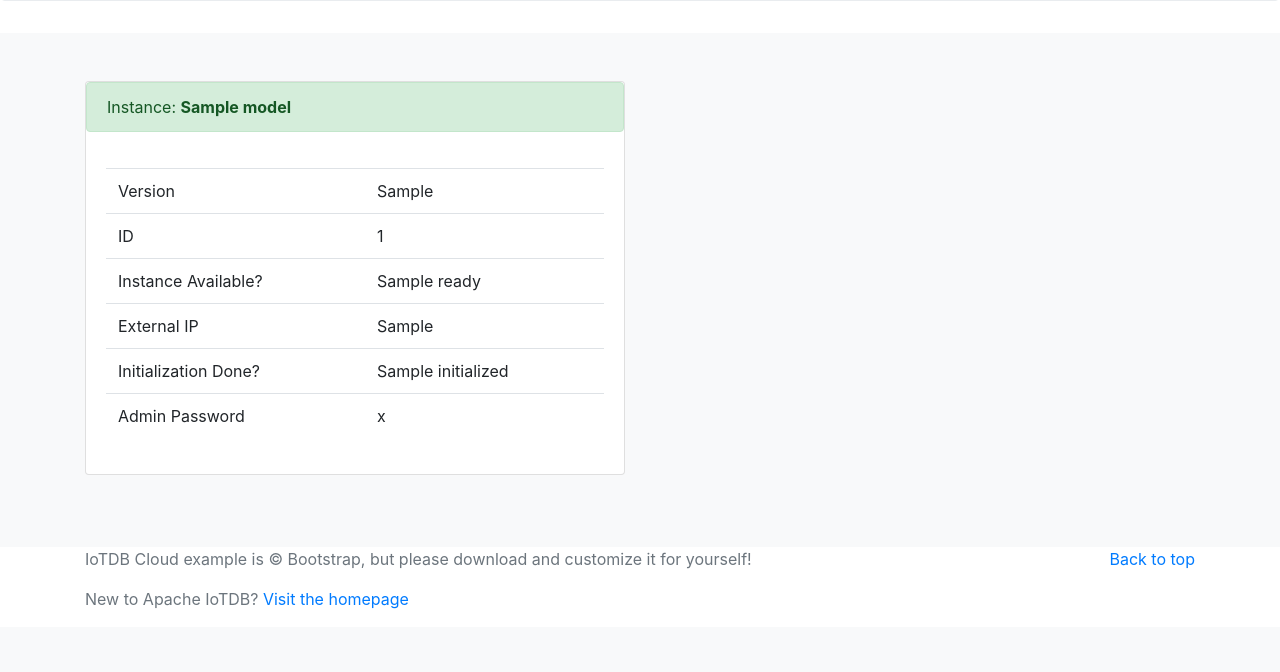
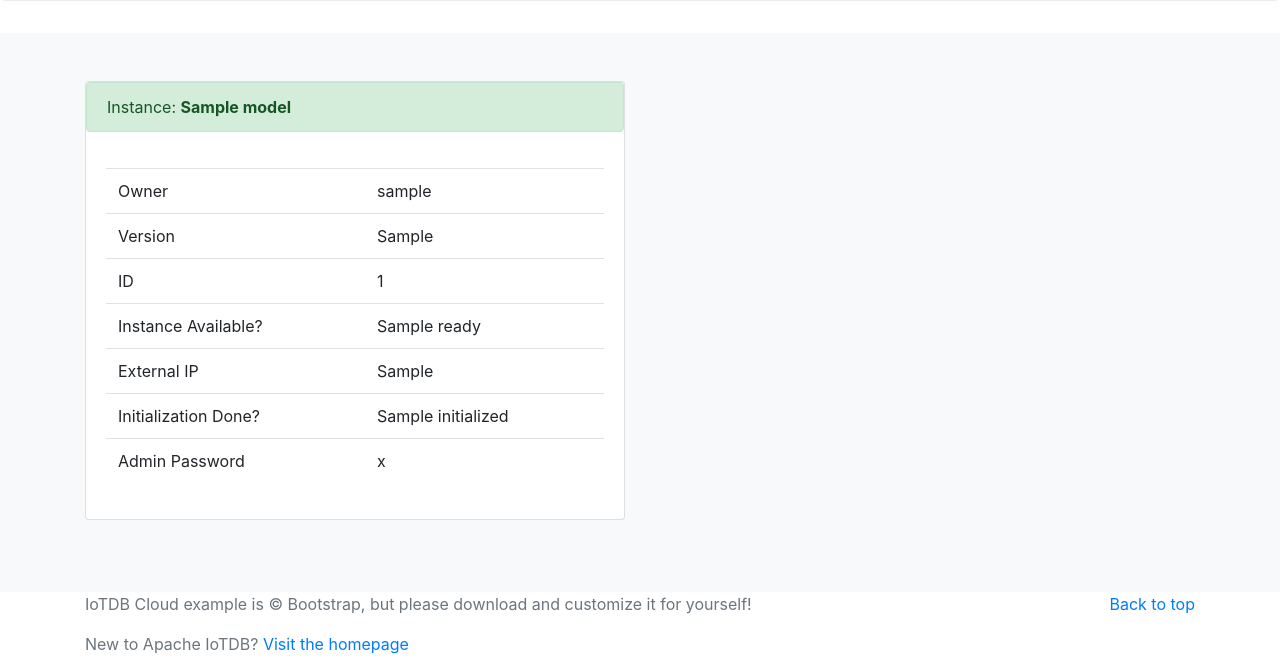
Before and after one commit to JulianFeinauer/iotdb-cloud, a Django app: template apps/iotdb_cloud_core/templates/iotdb_cloud_core/home.html in a window 1280 px wide. Shown: the part 360-1032 px from the top of the page. Before the commit the page ends 969 px from the top, so only its background shows below. Run offline with Django 3.2, Linux system fonts and the light colour scheme; the template is opened without the code that fills it: most values are stand-ins (such as "Sample title", 1, 10 or a date in 2020); parts of the project's set-up code (start-up, migrations or seed data) failed here and were passed over; some libraries are stand-ins or nearby versions.

Commit message:
Add Owner

```diff
--- a/apps/iotdb_cloud_core/templates/iotdb_cloud_core/home.html
+++ b/apps/iotdb_cloud_core/templates/iotdb_cloud_core/home.html
@@ -28,6 +28,10 @@
                                 <p class="card-text">
                                 <table class="table">
                                     <tbody>
+                                    <tr>
+                                        <td>Owner</td>
+                                        <td>{{ release.model.owner.username }}</td>
+                                    </tr>
                                     <tr>
                                         <td>Version</td>
                                         <td>{{ release.model.cluster_version }}</td>
```
